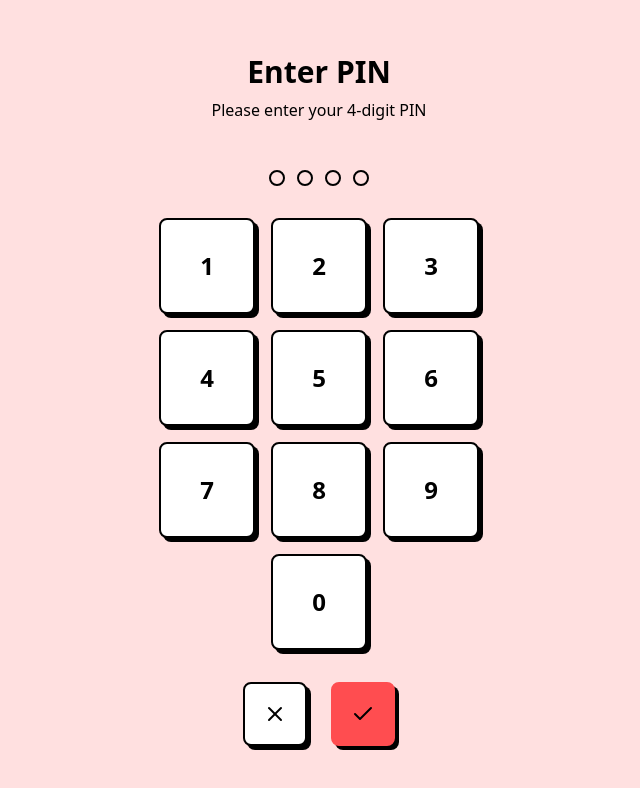
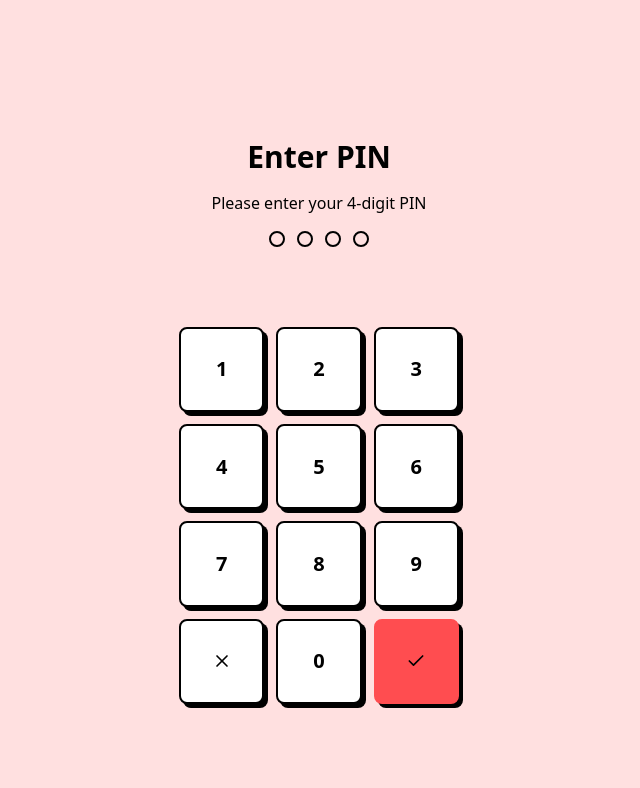
Before and after one commit to thebryanmartinez/bytefin, a Next.js app: page /login in a window 1280 px wide. Shown: the top 788 px of the page, without its empty margins (321-961 px from the left). Built offline with nearby package versions, Linux system fonts and the light colour scheme.

Commit message:
feat: Redesign PIN login keypad by integrating clear and enter buttons directly into the grid.

```diff
--- a/src/components/modules/PINLogin.tsx
+++ b/src/components/modules/PINLogin.tsx
@@ -1,67 +1,67 @@
-"use client";
+'use client'
 
-import { useState } from "react";
-import { useRouter } from "next/navigation";
-import { Check, X } from "lucide-react";
-import { useAuth } from "@/lib/useAuth";
+import { useState } from 'react'
+import { useRouter } from 'next/navigation'
+import { Check, X } from 'lucide-react'
+import { useAuth } from '@/lib/useAuth'
 
 export const PINLogin = () => {
-  const [pin, setPin] = useState("");
-  const [error, setError] = useState("");
-  const [isLoading, setIsLoading] = useState(false);
-  const router = useRouter();
-  const { login } = useAuth();
+  const [pin, setPin] = useState('')
+  const [error, setError] = useState('')
+  const [isLoading, setIsLoading] = useState(false)
+  const router = useRouter()
+  const { login } = useAuth()
 
   const handleDigitClick = (digit: string) => {
     if (pin.length < 4) {
-      setPin((prev) => prev + digit);
-      setError("");
+      setPin((prev) => prev + digit)
+      setError('')
     }
-  };
+  }
 
   const handleClear = () => {
-    setPin("");
-    setError("");
-  };
+    setPin('')
+    setError('')
+  }
 
   const handleEnter = async () => {
     if (pin.length === 4) {
-      setIsLoading(true);
-      setError("");
+      setIsLoading(true)
+      setError('')
 
       try {
-        const success = await login(pin);
+        const success = await login(pin)
 
         if (success) {
-          router.push("/");
+          router.push('/')
         } else {
-          setError("Incorrect PIN");
-          setPin("");
+          setError('Incorrect PIN')
+          setPin('')
         }
       } catch (error) {
-        console.error("Login error:", error);
-        setError("Login failed. Please try again.");
-        setPin("");
+        console.error('Login error:', error)
+        setError('Login failed. Please try again.')
+        setPin('')
       } finally {
-        setIsLoading(false);
+        setIsLoading(false)
       }
     } else {
-      setError("Please enter 4 digits");
+      setError('Please enter 4 digits')
     }
-  };
+  }
 
   const renderKeypad = () => {
-    const digits = ["1", "2", "3", "4", "5", "6", "7", "8", "9"];
+    const digits = ['1', '2', '3', '4', '5', '6', '7', '8', '9']
 
     return (
-      <div className="grid grid-cols-3 gap-4 max-w-xs mx-auto">
-        {digits.map((digit, index) => (
+      <div className='grid grid-cols-3 gap-3 max-w-[280px] mx-auto'>
+        {digits.map((digit) => (
           <button
             key={digit}
             onClick={() => handleDigitClick(digit)}
             className={`
               aspect-square flex items-center justify-center
-              text-2xl font-semibold rounded-lg
+              text-xl font-semibold rounded-lg
               bg-secondary-background border-2 border-border
               hover:bg-main hover:text-main-foreground
               active:shadow-none active:translate-x-1 active:translate-y-1
@@ -74,13 +74,26 @@ export const PINLogin = () => {
           </button>
         ))}
 
-        {/* Empty space, 0 button, Empty space */}
-        <div></div>
+        {/* Clear Button */}
         <button
-          onClick={() => handleDigitClick("0")}
+          onClick={handleClear}
           className={`
             aspect-square flex items-center justify-center
-            text-2xl font-semibold rounded-lg
+            rounded-lg bg-secondary-background border-2 border-border
+            hover:bg-main hover:text-main-foreground
+            active:shadow-none active:translate-x-1 active:translate-y-1
+            transition-all duration-150 shadow-shadow
+          `}
+        >
+          <X className='w-5 h-5' />
+        </button>
+
+        {/* 0 Button */}
+        <button
+          onClick={() => handleDigitClick('0')}
+          className={`
+            aspect-square flex items-center justify-center
+            text-xl font-semibold rounded-lg
             bg-secondary-background border-2 border-border
             hover:bg-main hover:text-main-foreground
             active:shadow-none active:translate-x-1 active:translate-y-1
@@ -91,13 +104,33 @@ export const PINLogin = () => {
         >
           0
         </button>
-        <div></div>
+
+        {/* Continue Button */}
+        <button
+          onClick={handleEnter}
+          disabled={isLoading}
+          className={`
+            aspect-square flex items-center justify-center
+            rounded-lg bg-main border-2 border-main
+            text-main-foreground font-semibold
+            hover:bg-main/90
+            active:shadow-none active:translate-x-1 active:translate-y-1
+            transition-all duration-150 shadow-shadow
+            disabled:opacity-50 disabled:cursor-not-allowed
+          `}
+        >
+          {isLoading ? (
+            <div className='w-5 h-5 border-2 border-main-foreground/30 border-t-main-foreground rounded-full animate-spin' />
+          ) : (
+            <Check className='w-5 h-5' />
+          )}
+        </button>
       </div>
-    );
-  };
+    )
+  }
 
   const renderPINDisplay = () => (
-    <div className="flex justify-center space-x-3 mb-8">
+    <div className='flex justify-center space-x-3 mb-6'>
       {[0, 1, 2, 3].map((index) => (
         <div
           key={index}
@@ -105,77 +138,34 @@ export const PINLogin = () => {
             w-4 h-4 rounded-full border-2 transition-colors duration-200
             ${
               pin[index]
-                ? "bg-main border-main"
-                : "border-border bg-transparent"
+                ? 'bg-main border-main'
+                : 'border-border bg-transparent'
             }
           `}
         />
       ))}
     </div>
-  );
+  )
 
   return (
-    <div className="flex flex-col items-center justify-center min-h-screen bg-background px-8">
-      <div className="w-full max-w-md">
-        {/* Title */}
-        <div className="text-center mb-12">
-          <h1 className="text-3xl font-heading font-bold text-foreground mb-2">
-            Enter PIN
-          </h1>
-          <p className="text-muted-foreground">Please enter your 4-digit PIN</p>
+    <div className='flex flex-col items-center justify-end min-h-screen bg-background px-8 pb-12 sm:pb-24'>
+      <div className='w-full max-w-md mt-auto '>
+        <div className='text-center space-y-4 mb-20'>
+          <h1 className='text-3xl font-heading text-foreground'>Enter PIN</h1>
+          <p className='text-muted-foreground'>Please enter your 4-digit PIN</p>
+          {renderPINDisplay()}
         </div>
 
-        {/* PIN Display */}
-        {renderPINDisplay()}
-
-        {/* Keypad */}
         {renderKeypad()}
 
-        {/* Action Buttons */}
-        <div className="flex justify-center space-x-6 mt-8">
-          <button
-            onClick={handleClear}
-            className={`
-              flex items-center justify-center w-16 h-16
-              rounded-lg bg-secondary-background border-2 border-border
-              hover:bg-main hover:text-main-foreground
-              active:shadow-none active:translate-x-1 active:translate-y-1
-              transition-all duration-150 shadow-shadow
-            `}
-          >
-            <X className="w-6 h-6" />
-          </button>
-
-          <button
-            onClick={handleEnter}
-            disabled={isLoading}
-            className={`
-              flex items-center justify-center w-16 h-16
-              rounded-lg bg-main border-2 border-main
-              text-main-foreground font-semibold
-              hover:bg-main/90
-              active:shadow-none active:translate-x-1 active:translate-y-1
-              transition-all duration-150 shadow-shadow
-              disabled:opacity-50 disabled:cursor-not-allowed
-            `}
-          >
-            {isLoading ? (
-              <div className="w-6 h-6 border-2 border-main-foreground/30 border-t-main-foreground rounded-full animate-spin" />
-            ) : (
-              <Check className="w-6 h-6" />
-            )}
-          </button>
-        </div>
-
-        {/* Error Message */}
         {error && (
-          <div className="text-center mt-4">
-            <p className="text-error text-sm font-medium">{error}</p>
+          <div className='text-center mt-4'>
+            <p className='text-error text-sm font-medium'>{error}</p>
           </div>
         )}
       </div>
     </div>
-  );
-};
+  )
+}
 
-export default PINLogin;
+export default PINLogin
```
